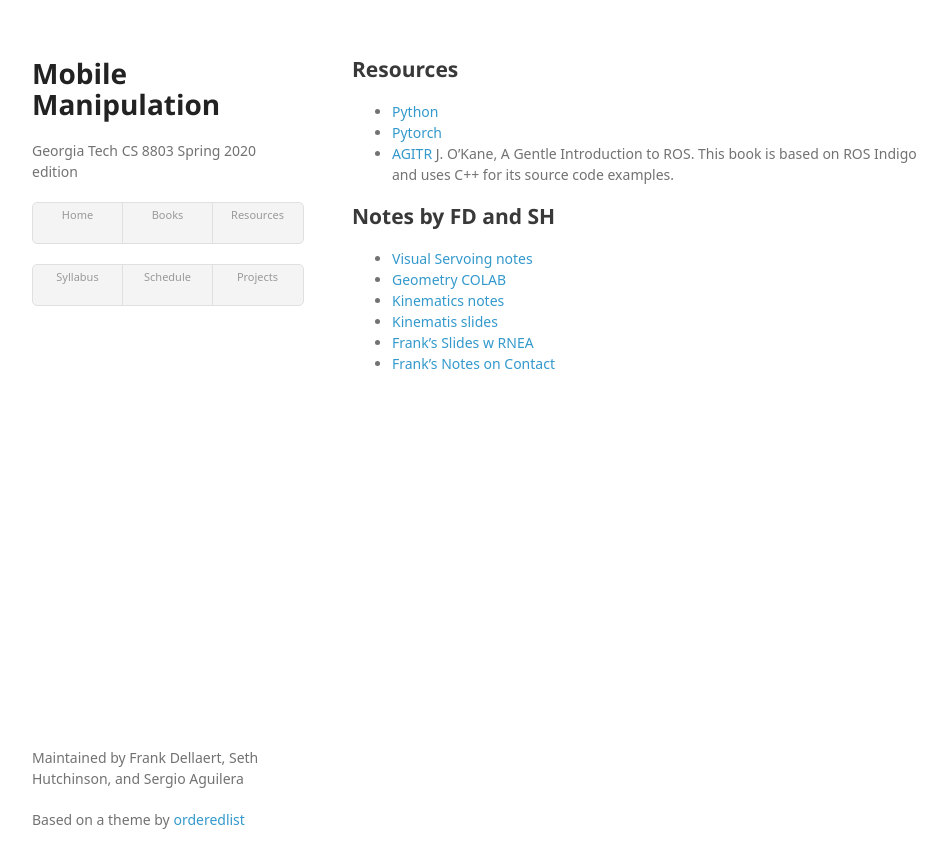
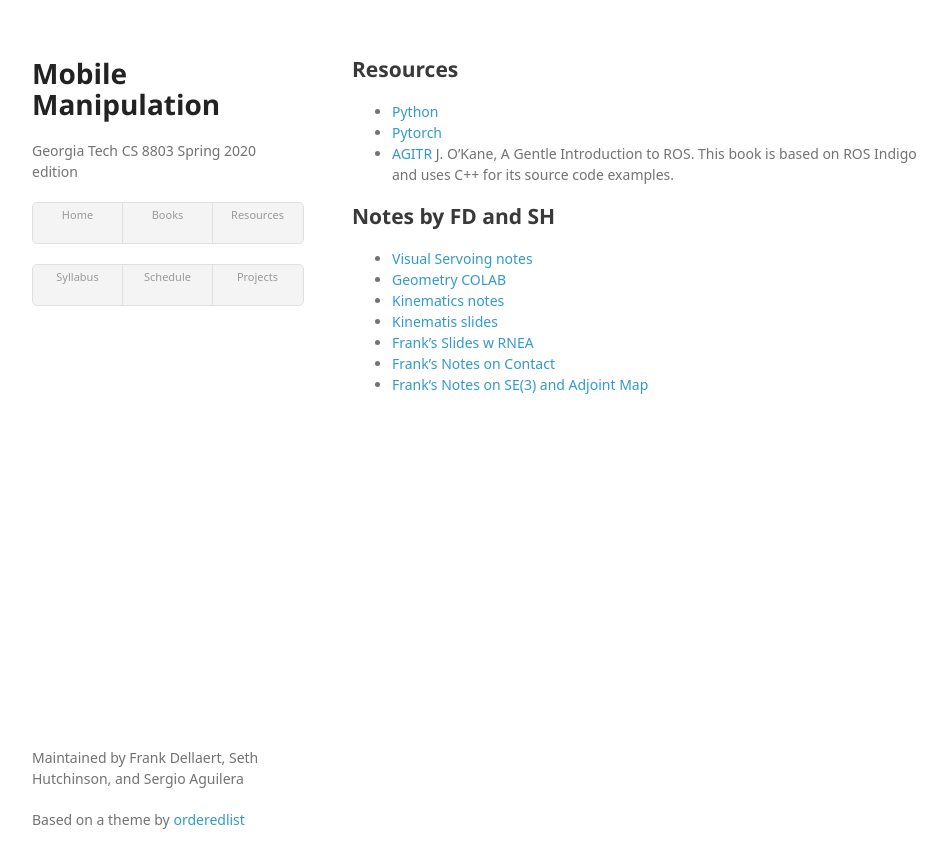
Before and after one commit to dellaert/20S-8803MM, a Jekyll site: the page built from resources.md, in a window 1280 px wide. Shown: the top 868 px of the page, without its empty margins (158-1105 px from the left). Built offline with Jekyll 4.4.1, drawn with Linux system fonts in a browser that asks for light colours; some web fonts are replaced.

Commit message:
3D-Adjoints-note

```diff
--- a/resources.md
+++ b/resources.md
@@ -16,3 +16,4 @@ title: Resources
 * [Kinematis slides](Readings/Kinematics_Jacobians.pdf)
 * [Frank's Slides w RNEA](Readings/8803-Dynamics.pdf)
 * [Frank's Notes on Contact](Readings/MM8803-contacts.pdf)
+* [Frank's Notes on SE(3) and Adjoint Map](Readings/3D-Adjoints-note.pdf)
```
Also changed, not shown: 1 other file.
